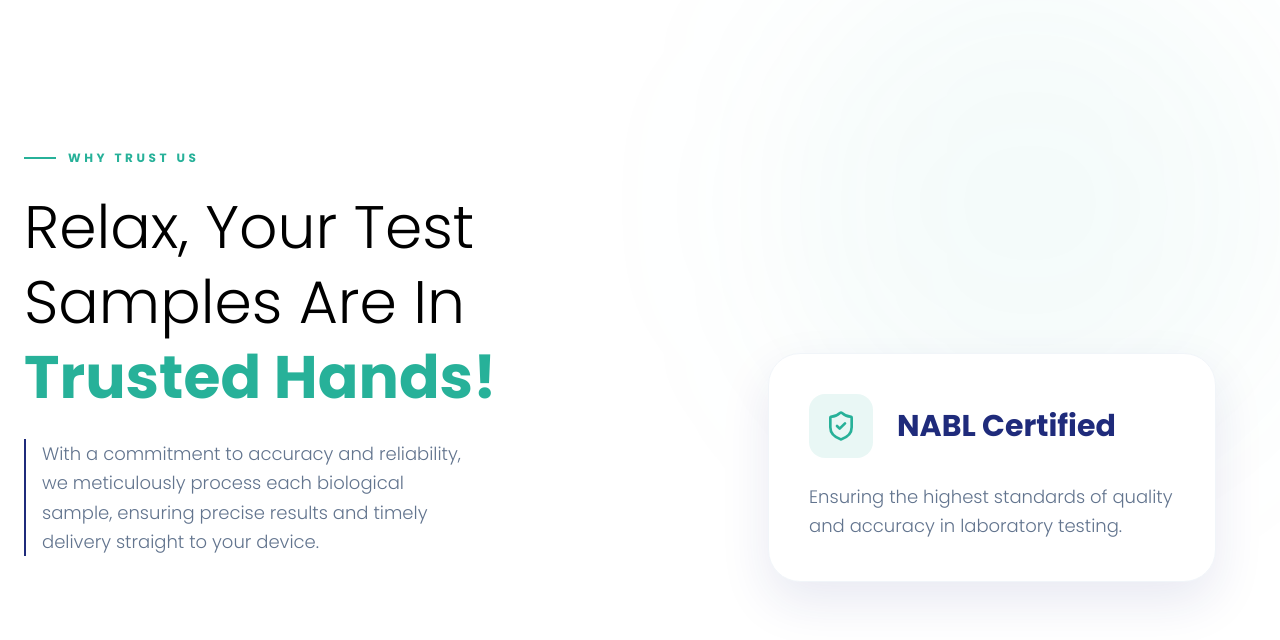
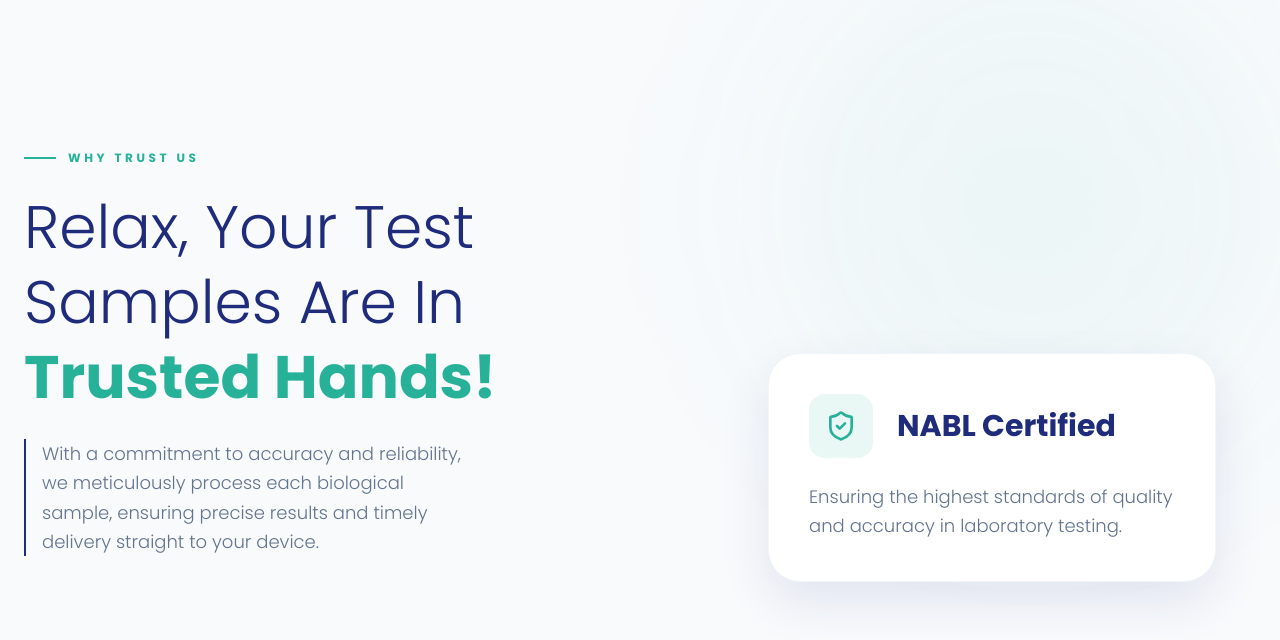
Before and after one commit to Ranjith1110/trustlab, a React (Vite) app in the folder client/: page /diagnosticsolutions in a window 1280 px wide. Shown: the part 9138-9778 px from the top of the page. Built offline with nearby package versions, Linux system fonts and the light colour scheme.

Commit message:
Feat : Updated

```diff
--- a/client/src/components/diagnosticsolutions/StatsParallax.jsx
+++ b/client/src/components/diagnosticsolutions/StatsParallax.jsx
@@ -6,6 +6,8 @@ import Lenis from '@studio-freight/lenis';
 gsap.registerPlugin(ScrollTrigger);
 
 const StatsParallax = () => {
+    // 1. Added an outer container ref to safely house the GSAP pin-spacer
+    const containerRef = useRef(null);
     const sectionRef = useRef(null);
     const statsWrapperRef = useRef(null);
     const videoRef = useRef(null);
@@ -36,7 +38,7 @@ const StatsParallax = () => {
     }, []);
 
     useEffect(() => {
-        // 1. Initialize Lenis Smooth Scrolling
+        // Initialize Lenis Smooth Scrolling
         const lenis = new Lenis({
             duration: 1.2,
             easing: (t) => Math.min(1, 1.001 - Math.pow(2, -10 * t)),
@@ -50,12 +52,13 @@ const StatsParallax = () => {
         }
         requestAnimationFrame(raf);
 
+        // 2. Scope the GSAP context to the OUTER container
         const ctx = gsap.context(() => {
 
-            // 2. The Master Scrub Timeline
+            // The Master Scrub Timeline
             const tl = gsap.timeline({
                 scrollTrigger: {
-                    trigger: sectionRef.current,
+                    trigger: sectionRef.current, // Pin the inner section
                     start: "center center", // Pin exactly in the center of the screen
                     end: "+=400%", // The user scrolls for 4 screen heights to complete the animation
                     pin: true, // This locks the left side in place!
@@ -71,7 +74,7 @@ const StatsParallax = () => {
                 val: stats[0].target,
                 duration: 1,
                 onUpdate: () => {
-                    if(numberRefs.current[0]) numberRefs.current[0].innerText = Math.floor(counters[0].val).toLocaleString('en-IN');
+                    if (numberRefs.current[0]) numberRefs.current[0].innerText = Math.floor(counters[0].val).toLocaleString('en-IN');
                 }
             });
 
@@ -81,7 +84,7 @@ const StatsParallax = () => {
                     val: stats[1].target,
                     duration: 1,
                     onUpdate: () => {
-                      if(numberRefs.current[1]) numberRefs.current[1].innerText = Math.floor(counters[1].val).toLocaleString('en-IN');
+                        if (numberRefs.current[1]) numberRefs.current[1].innerText = Math.floor(counters[1].val).toLocaleString('en-IN');
                     }
                 }, "<0.5"); // Start counting halfway through the slide
 
@@ -91,7 +94,7 @@ const StatsParallax = () => {
                     val: stats[2].target,
                     duration: 1,
                     onUpdate: () => {
-                      if(numberRefs.current[2]) numberRefs.current[2].innerText = Math.floor(counters[2].val).toLocaleString('en-IN');
+                        if (numberRefs.current[2]) numberRefs.current[2].innerText = Math.floor(counters[2].val).toLocaleString('en-IN');
                     }
                 }, "<0.5");
 
@@ -101,23 +104,28 @@ const StatsParallax = () => {
                     val: stats[3].target,
                     duration: 1,
                     onUpdate: () => {
-                      if(numberRefs.current[3]) numberRefs.current[3].innerText = Math.floor(counters[3].val).toLocaleString('en-IN');
+                        if (numberRefs.current[3]) numberRefs.current[3].innerText = Math.floor(counters[3].val).toLocaleString('en-IN');
                     }
                 }, "<0.5");
 
             // End padding so it doesn't unpin too abruptly
             tl.to({}, { duration: 0.5 });
 
-        }, sectionRef);
+        }, containerRef); // IMPORTANT: Passing containerRef here binds cleanup to the wrapper
 
+        // 3. Bulletproof Cleanup Function
         return () => {
             lenis.destroy();
+            // Force kill all triggers globally to ensure no ghost pins are left
+            ScrollTrigger.getAll().forEach(t => t.kill());
             ctx.revert();
         };
     }, []);
 
     return (
-        // min-h-[100dvh] ensures it perfectly fits mobile and desktop screens when pinned
+        /* The Outer Container safely holds the pin-spacer generated by ScrollTrigger so React can delete it */
+        <div ref={containerRef} className="relative w-full">
+            {/* min-h-[100dvh] ensures it perfectly fits mobile and desktop screens when pinned */}
             <section ref={sectionRef} className="relative w-full flex items-center justify-center min-h-[100dvh] py-10 px-4 md:px-6 overflow-hidden">
 
                 {/* --- THE MASTER CARD --- */}
@@ -204,6 +212,7 @@ const StatsParallax = () => {
 
                 </div>
             </section>
+        </div>
     );
 };
 
--- a/client/src/components/diagnosticsolutions/TrustedHands.jsx
+++ b/client/src/components/diagnosticsolutions/TrustedHands.jsx
@@ -7,6 +7,8 @@ import { ShieldCheck, Activity, MonitorSmartphone } from 'lucide-react';
 gsap.registerPlugin(ScrollTrigger);
 
 const TrustedHands = () => {
+    // 1. Added an outer container ref to safely house the GSAP pin-spacer
+    const containerRef = useRef(null);
     const sectionRef = useRef(null);
     const rightColRef = useRef(null);
 
@@ -29,7 +31,7 @@ const TrustedHands = () => {
     ];
 
     useEffect(() => {
-        // 1. Initialize Lenis Smooth Scrolling
+        // Initialize Lenis Smooth Scrolling
         const lenis = new Lenis({
             duration: 1.2,
             easing: (t) => Math.min(1, 1.001 - Math.pow(2, -10 * t)),
@@ -43,7 +45,7 @@ const TrustedHands = () => {
         }
         requestAnimationFrame(raf);
 
-        // 2. GSAP Scroll Animation (The Stacking Effect)
+        // 2. Scope the GSAP context to the OUTER container
         const ctx = gsap.context(() => {
             const cards = gsap.utils.toArray('.th-card');
 
@@ -59,7 +61,7 @@ const TrustedHands = () => {
             // Create the Scroll Timeline
             const tl = gsap.timeline({
                 scrollTrigger: {
-                    trigger: sectionRef.current,
+                    trigger: sectionRef.current, // Pin the inner section
                     start: "top top", // Starts when section hits top of viewport
                     end: "+=300%", // Scroll distance (300% height allows time to see 3 cards)
                     scrub: 1, // Smoothly link animation to scroll bar
@@ -91,16 +93,21 @@ const TrustedHands = () => {
                     }, `card${index}`);
             });
 
-        }, sectionRef);
+        }, containerRef); // IMPORTANT: Passing containerRef here binds cleanup to the wrapper
 
+        // 3. Bulletproof Cleanup Function
         return () => {
             lenis.destroy();
+            // Force kill all triggers globally to ensure no ghost pins are left
+            ScrollTrigger.getAll().forEach(t => t.kill());
             ctx.revert();
         };
     }, []);
 
     return (
-        // Added min-h-screen to ensure the section is full height when pinned
+        /* The Outer Container safely holds the pin-spacer generated by ScrollTrigger so React can delete it */
+        <div ref={containerRef} className="relative w-full bg-[#f8fafc]">
+            {/* Added min-h-screen to ensure the section is full height when pinned */}
             <section ref={sectionRef} className="relative w-full min-h-screen flex items-center overflow-hidden">
 
                 {/* Subtle background element */}
@@ -119,7 +126,7 @@ const TrustedHands = () => {
                                 </span>
                             </div>
 
-                        <h2 className="text-4xl md:text-5xl lg:text-6xl font-light leading-tight mb-6">
+                            <h2 className="text-4xl md:text-5xl lg:text-6xl font-light leading-tight mb-6 text-[#1F2B7B]">
                                 Relax, Your Test Samples Are In <br />
                                 <span className="font-bold text-[#27b199]">Trusted Hands!</span>
                             </h2>
@@ -161,6 +168,7 @@ const TrustedHands = () => {
                     </div>
                 </div>
             </section>
+        </div>
     );
 };
 
```
Lines whose indentation alone changed are shown as unchanged.
